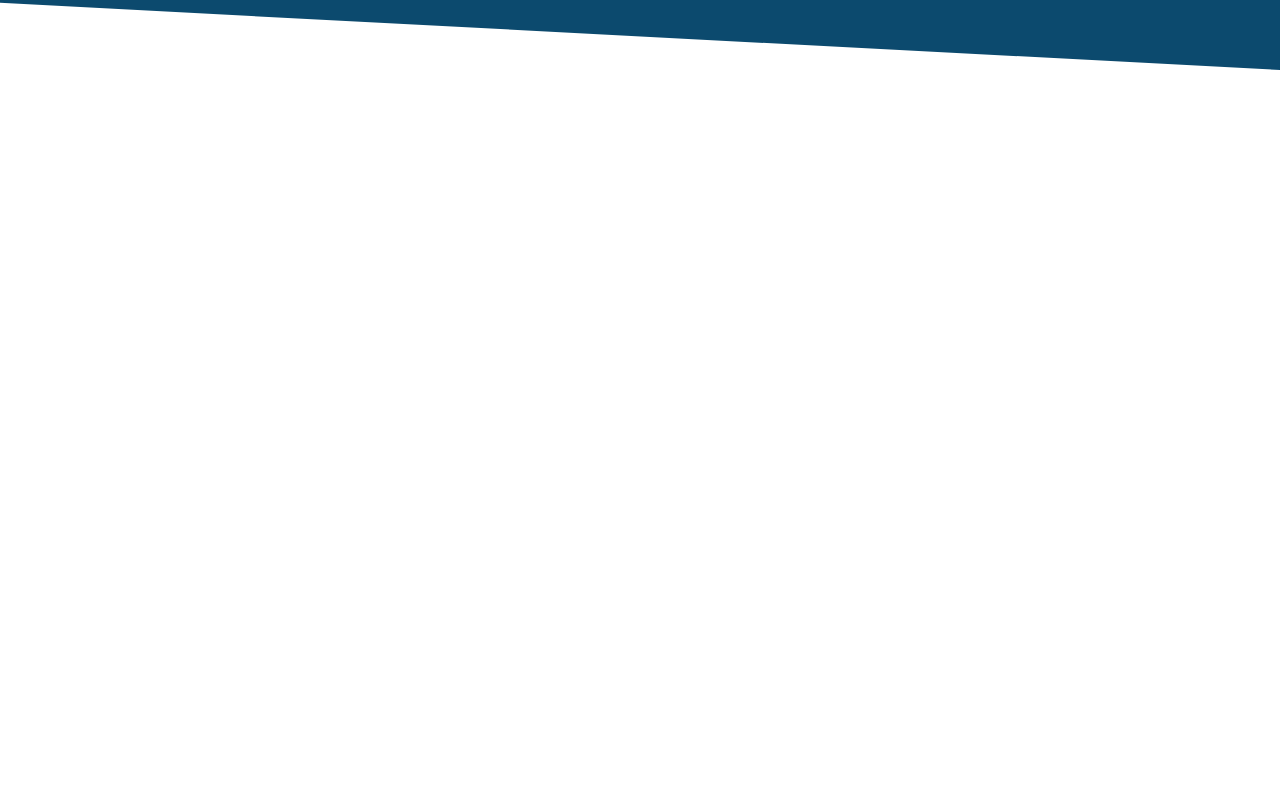
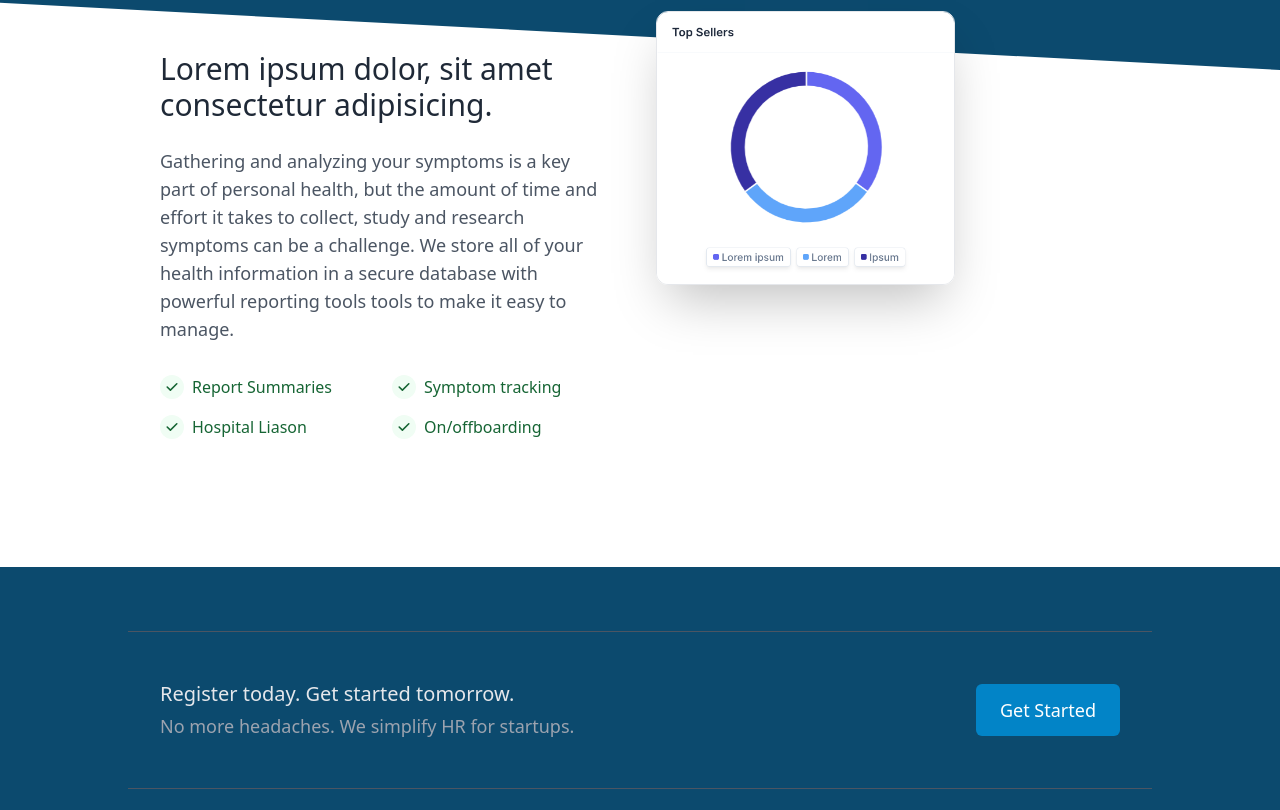
Before and after one commit to EdoriAtiri/Sympto, a React (Vite) app: page / in a window 1280 px wide. Shown: the part 1650-2460 px from the top of the page. Before the commit the page ends 1797 px from the top, so only its background shows below. Built offline with nearby package versions, Linux system fonts and the light colour scheme.

Commit message:
Add metrics section and footer

```diff
--- a/src/pages/Home.jsx
+++ b/src/pages/Home.jsx
@@ -1,7 +1,15 @@
-import { FaArrowRight } from "react-icons/fa";
+import {
+  FaArrowRight,
+  FaAt,
+  FaFacebook,
+  FaInstagram,
+  FaTwitter,
+} from "react-icons/fa";
 import { Link } from "react-router-dom";
 import onlineTest from "../assets/online_test.svg";
 import person from "../assets/person-using-pc-.jpg";
+import metrics1 from "../assets/metrics-img-1.png";
+import metrics2 from "../assets/metrics-img-2.png";
 
 const Home = () => {
   return (
@@ -105,6 +113,160 @@ const Home = () => {
           <div className="absolute bottom-0 z-10 h-[6vw] w-full translate-y-1/2 skew-y-3 transform bg-white"></div>
         </div>
       </section>
+
+      {/* <!-- Metrics section --> */}
+      <section className="relatvie z-20 w-full">
+        <div className="relative -top-24 mx-auto flex max-w-5xl flex-col px-4 pt-8 md:flex-row md:px-8">
+          <div className="relative md:order-2 md:w-1/2">
+            <div className="mx-auto w-full max-w-md">
+              <div className="aspect-w-7 aspect-h-8 relative w-full">
+                <div className="absolute h-auto w-full">
+                  <img
+                    src={metrics1}
+                    alt=""
+                    className="absolute left-0 top-0 z-20 h-auto w-2/3 rounded-xl border shadow-2xl"
+                  />
+                </div>
+              </div>
+            </div>
+          </div>
+          <div className="mt-10 md:w-1/2">
+            <div className="relative z-20 flex h-full flex-col justify-center md:pr-8">
+              <h2 className="text-3xl text-gray-800">
+                Lorem ipsum dolor, sit amet consectetur adipisicing.{" "}
+              </h2>
+              <p className="mt-6 text-lg text-gray-600">
+                Gathering and analyzing your symptoms is a key part of personal
+                health, but the amount of time and effort it takes to collect,
+                study and research symptoms can be a challenge. We store all of
+                your health information in a secure database with powerful
+                reporting tools tools to make it easy to manage.
+              </p>
+              <ul className="grid grid-cols-1 gap-4 py-8 text-green-800 md:grid-cols-2">
+                <li className="flex">
+                  <div className="mr-2 h-6 w-6 rounded-full bg-green-50 p-1">
+                    <svg
+                      xmlns="http://www.w3.org/2000/svg"
+                      className="h-4 w-4"
+                      viewBox="0 0 20 20"
+                      fill="currentColor"
+                    >
+                      <path
+                        fillRule="evenodd"
+                        d="M16.707 5.293a1 1 0 010 1.414l-8 8a1 1 0 01-1.414 0l-4-4a1 1 0 011.414-1.414L8 12.586l7.293-7.293a1 1 0 011.414 0z"
+                        clipRule="evenodd"
+                      />
+                    </svg>
+                  </div>
+                  Report Summaries
+                </li>
+                <li className="flex">
+                  <div className="mr-2 h-6 w-6 rounded-full bg-green-50 p-1">
+                    <svg
+                      xmlns="http://www.w3.org/2000/svg"
+                      className="h-4 w-4"
+                      viewBox="0 0 20 20"
+                      fill="currentColor"
+                    >
+                      <path
+                        fillRule="evenodd"
+                        d="M16.707 5.293a1 1 0 010 1.414l-8 8a1 1 0 01-1.414 0l-4-4a1 1 0 011.414-1.414L8 12.586l7.293-7.293a1 1 0 011.414 0z"
+                        clipRule="evenodd"
+                      />
+                    </svg>
+                  </div>
+                  Symptom tracking
+                </li>
+                <li className="flex">
+                  <div className="mr-2 h-6 w-6 rounded-full bg-green-50 p-1">
+                    <svg
+                      xmlns="http://www.w3.org/2000/svg"
+                      className="h-4 w-4"
+                      viewBox="0 0 20 20"
+                      fill="currentColor"
+                    >
+                      <path
+                        fillRule="evenodd"
+                        d="M16.707 5.293a1 1 0 010 1.414l-8 8a1 1 0 01-1.414 0l-4-4a1 1 0 011.414-1.414L8 12.586l7.293-7.293a1 1 0 011.414 0z"
+                        clipRule="evenodd"
+                      />
+                    </svg>
+                  </div>
+                  Hospital Liason
+                </li>
+                <li className="flex">
+                  <div className="mr-2 h-6 w-6 rounded-full bg-green-50 p-1">
+                    <svg
+                      xmlns="http://www.w3.org/2000/svg"
+                      className="h-4 w-4"
+                      viewBox="0 0 20 20"
+                      fill="currentColor"
+                    >
+                      <path
+                        fillRule="evenodd"
+                        d="M16.707 5.293a1 1 0 010 1.414l-8 8a1 1 0 01-1.414 0l-4-4a1 1 0 011.414-1.414L8 12.586l7.293-7.293a1 1 0 011.414 0z"
+                        clipRule="evenodd"
+                      />
+                    </svg>
+                  </div>
+                  On/offboarding
+                </li>
+              </ul>
+            </div>
+          </div>
+        </div>
+      </section>
+
+      {/* <!-- Get started button --> */}
+      <section className="w-full bg-sky-900 py-16">
+        <hr className="mx-auto max-w-5xl border-gray-600 pb-12" />
+        <div className="mx-auto flex max-w-5xl flex-col items-center justify-center px-4 text-center sm:flex-row sm:justify-between sm:px-6 sm:text-left lg:px-8">
+          <div>
+            <h2 className="text-xl text-gray-200">
+              Register today. Get started tomorrow.
+            </h2>
+            <p className="mt-1 text-lg text-gray-400">
+              No more headaches. We simplify HR for startups.
+            </p>
+          </div>
+          <Link
+            to=""
+            className="flex items-center justify-center rounded-md bg-sky-600 px-6 py-3 text-lg font-medium text-white hover:bg-sky-700 focus:outline-none focus:ring-2 focus:ring-sky-600 focus:ring-offset-2 focus:ring-offset-sky-900"
+          >
+            Get Started
+          </Link>
+        </div>
+        <hr className="mx-auto mt-12 max-w-5xl border-gray-600" />
+      </section>
+
+      <footer className="bg-sky-900">
+        <div className="mx-auto max-w-7xl overflow-hidden px-4 py-12 sm:px-6 lg:px-8">
+          <div className="mt-8 flex justify-center space-x-6">
+            <a href="#" className="text-gray-200 hover:text-gray-400">
+              <span className="sr-only">Facebook</span>
+              <FaFacebook size="1.5em" />
+            </a>
+
+            <a href="#" className="text-gray-200 hover:text-gray-400">
+              <span className="sr-only">Instagram</span>
+              <FaInstagram size="1.5em" />
+            </a>
+
+            <a href="#" className="text-gray-200 hover:text-gray-400">
+              <span className="sr-only">Twitter</span>
+              <FaTwitter size="1.5em" />
+            </a>
+
+            <a href="#" className="text-gray-200 hover:text-gray-400">
+              <span className="sr-only">Mail</span>
+              <FaAt size="1.5em" />
+            </a>
+          </div>
+          <p className="mt-8 text-center text-base text-gray-200">
+            &copy; 2023<a href="#"> SymptoSage</a>, Inc. All rights reserved.
+          </p>
+        </div>
+      </footer>
     </div>
   );
 };
```
Also changed, not shown: src/assets/metrics-img-1.png (added), src/assets/metrics-img-2.png (added).
